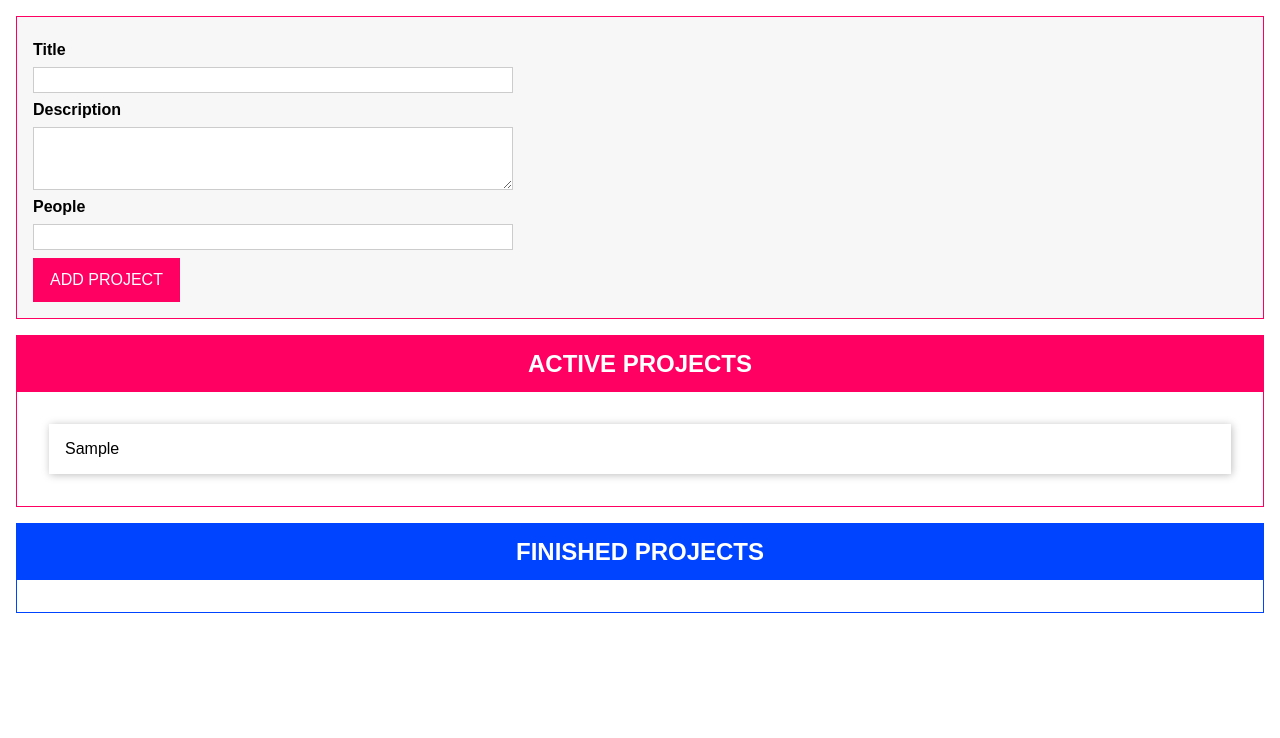
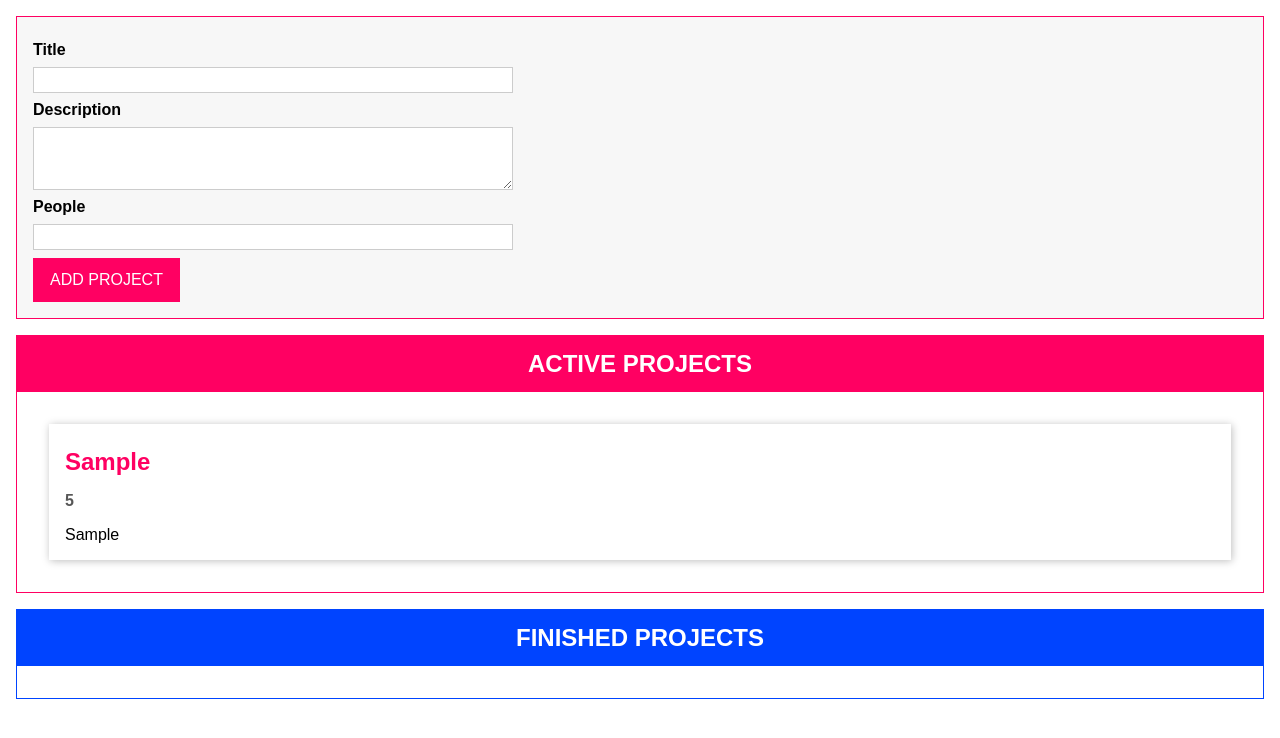
Before and after one commit to FilonenkoDima/Drag-And-Drop, a website with bundled scripts: page index.html in a window 1280 px wide. Both pictures are taken after typing "Sample", "Sample", "5" into the empty fields and a click on the button "ADD PROJECT". Built offline with nearby package versions, Linux system fonts and the light colour scheme.

Commit message:
render project items

```diff
--- a/app.css
+++ b/app.css
@@ -93,6 +93,24 @@
   margin: 1rem;
 }
 
+.projects li h2 {
+  color: #ff0062;
+  margin: 0.5rem 0;
+}
+
+#finished-projects li h2 {
+  color: #0044ff;
+}
+
+.projects li h3 {
+  color: #575757;
+  font-size: 1rem;
+}
+
+.projects li p {
+  margin: 0;
+}
+
 #user-input {
   margin: 1rem;
   padding: 1rem;
--- a/index.html
+++ b/index.html
@@ -28,7 +28,11 @@
       </form>
     </template>
     <template id="single-project">
-      <li></li>
+      <li>
+        <h2></h2>
+        <h3></h3>
+        <p></p>
+      </li>
     </template>
     <template id="project-list">
       <section class="projects">
--- a/src/app.ts
+++ b/src/app.ts
@@ -158,6 +158,28 @@
   abstract renderContent(): void;
 }
 
+// ProjectItem Class
+class ProjectItem extends Component<HTMLUListElement, HTMLLIElement> {
+  private project: Project;
+
+  constructor(hostId: string, project: Project) {
+    super("single-project", hostId, false, project.id);
+    this.project = project;
+
+    this.configure();
+    this.renderContent();
+  }
+
+  configure() {}
+
+  renderContent(): void {
+    this.element.querySelector("h2")!.textContent = this.project.title;
+    this.element.querySelector("h3")!.textContent =
+      this.project.people.toString();
+    this.element.querySelector("p")!.textContent = this.project.description;
+  }
+}
+
 // ProjectList Class
 class ProjectList extends Component<HTMLDivElement, HTMLElement> {
   assignedProjects: Project[];
@@ -196,9 +218,7 @@
     )! as HTMLUListElement;
     listEl.innerHTML = "";
     for (const prjItem of this.assignedProjects) {
-      const listItem = document.createElement("li");
-      listItem.textContent = prjItem.title;
-      listEl.appendChild(listItem);
+      new ProjectItem(this.element.querySelector("ul")!.id, prjItem);
     }
   }
 }
```
